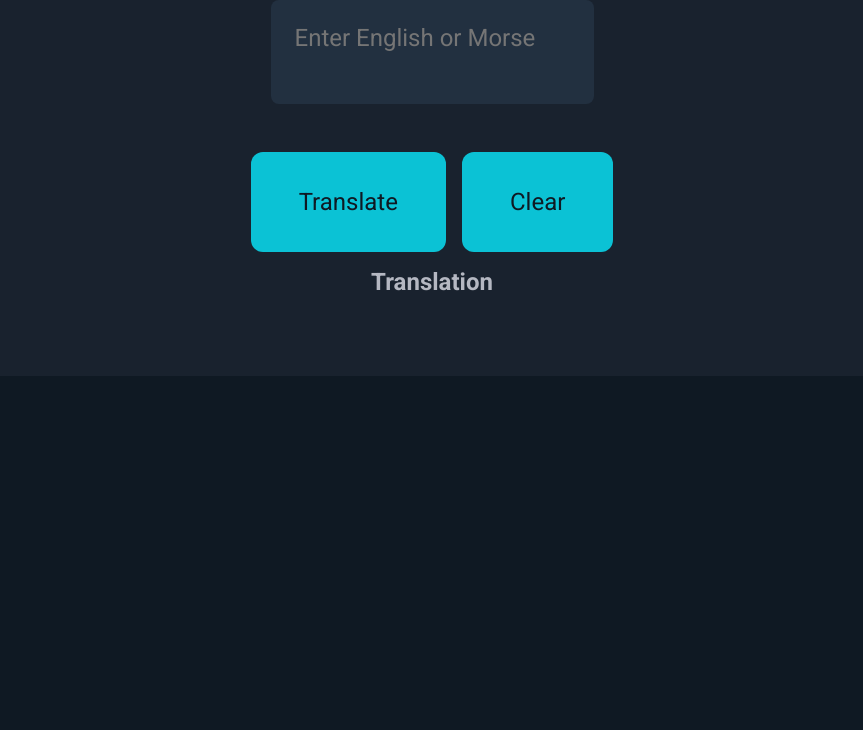
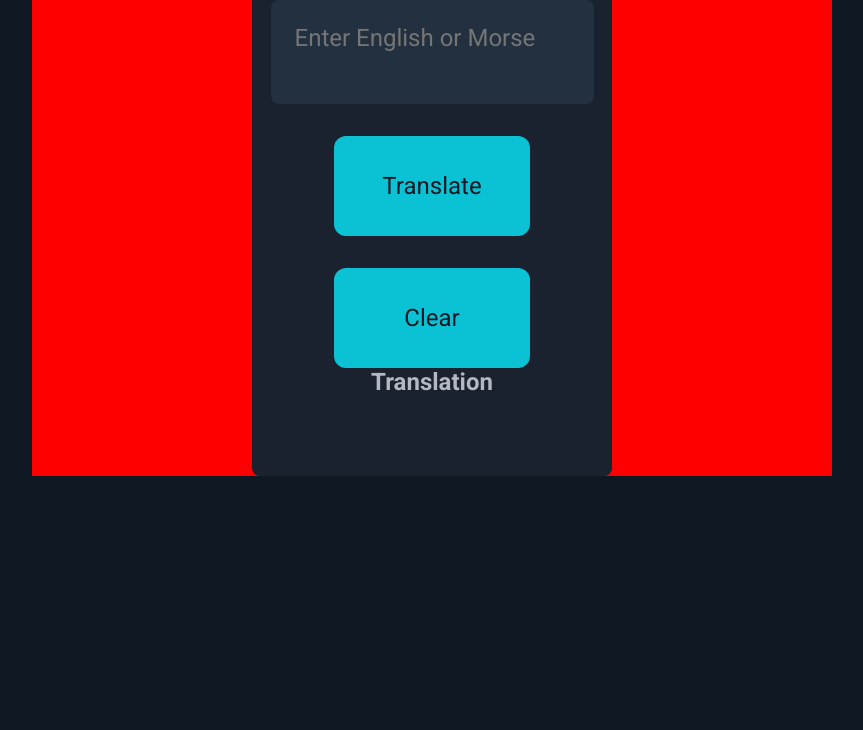
Before and after one commit to walkonmars36/morse-code-translator, a plain HTML site: page index.html in a window 1280 px wide. Shown: the part 70-800 px from the top of the page, without its empty margins (208-1071 px from the left). Drawn offline with Linux system fonts and the light colour scheme.

Commit message:
working on layout

```diff
--- a/styles.css
+++ b/styles.css
@@ -13,6 +13,16 @@ body {
   background-color: #0f1923;
 }
 
+main {
+  display: flex;
+  flex-direction: column;
+  align-items: center;
+  background-color: red;
+  width: 50rem;
+  max-width: 95%;
+  margin: 0 auto;
+}
+
 p {
   margin-top: 1rem;
 }
@@ -23,9 +33,6 @@ p {
   align-items: center;
   background-color: #19222e;
   border-radius: 0.5rem;
-  /* width: 50rem; */
-  max-width: 95%;
-  margin: 0 auto;
   padding: 1em;
 }
 
@@ -38,6 +45,8 @@ button {
   border: none;
   padding: 1.5em 2em;
   border-radius: 0.5em;
+  display: block;
+  width: 100%;
 }
 
 button:hover,
@@ -47,10 +56,11 @@ button:focus {
 }
 
 .buttons {
-  display: flex;
+  /* display: flex;
+  flex-direction: column;
   gap: 1em;
-  padding: 1em;
-  align-items: center;
+
+  align-items: center; */
 }
 
 .output {
@@ -66,7 +76,5 @@ textarea {
   padding: 1em;
   background-color: #223040;
   resize: none;
-
-  max-width: 95%;
   margin-top: 1rem;
 }
```
